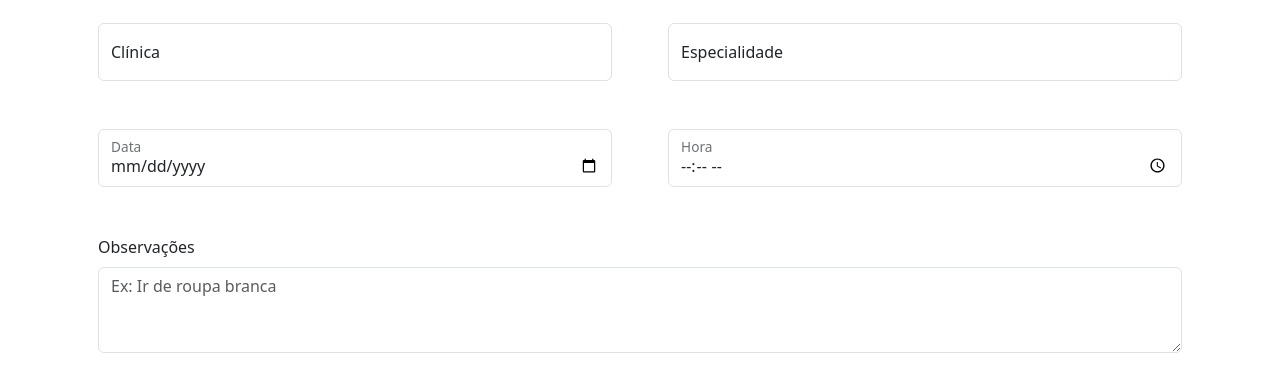
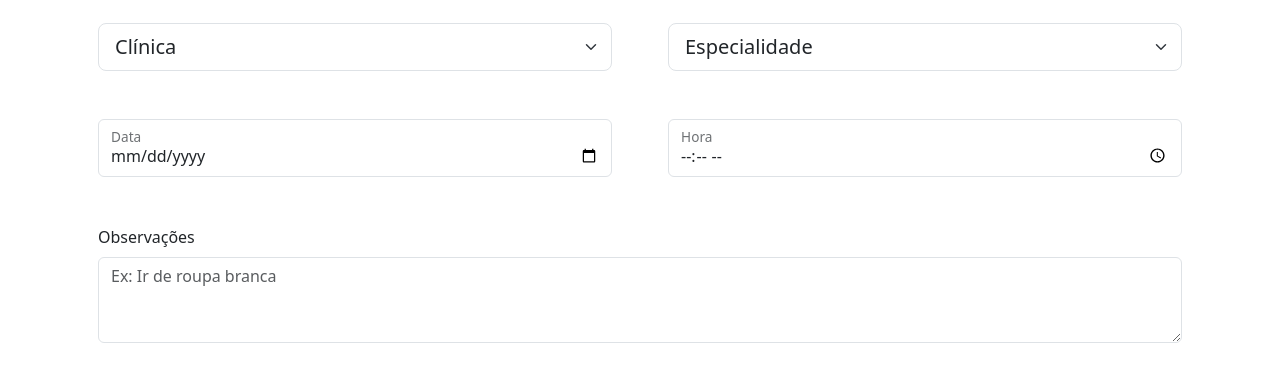
Before and after one commit to Ph-Alves/programacao-web-1s-2025, a website: page atividade5/views/index.html in a window 1280 px wide. Shown: the part 633-1002 px from the top of the page. Drawn offline with nearby package versions, Linux system fonts and the light colour scheme.

Commit message:
Preparando index.js

```diff
--- a/atividade5/package.json
+++ b/atividade5/package.json
@@ -7,5 +7,9 @@
   },
   "author": "",
   "license": "ISC",
-  "description": ""
+  "description": "",
+  "dependencies": {
+    "express": "^4.18.2",
+    "mustache-express": "^1.3.2"
+  }
 }
--- a/atividade5/views/index.html
+++ b/atividade5/views/index.html
@@ -86,18 +86,28 @@
         <div class="row mb-10">
             <div class="col">
                 <div class="p-3">
-                    <div class="form-floating mb-3">
-                        <input type="select" id="floatingNome" class="form-control" placeholder="Ex: Clínica olhos azuis">
-                        <label class="form-label" for="floatingNome">Clínica</label>
-                    </div>
+                    <select class="form-select form-select-lg mb-3" aria-label="Default select example">
+                        <option selected>Clínica</option>
+                        <option value="1">Vittá</option>
+                        <option value="2">Clínica da cidade</option>
+                        <option value="3">Santa Maria</option>
+                    </select>
                 </div>
             </div>
             <div class="col">
                 <div class="p-3">
-                    <div class="form-floating mb-3">
-                        <input type="text" id="floatingSobrenome" class="form-control" placeholder="Ex: Odontologia">
-                        <label class="form-label" for="floatingSobrenome">Especialidade</label>
-                    </div>
+                    <select class="form-select form-select-lg mb-3" aria-label="Default select example" aria-placeholder="Especialidade">
+                        <option selected>Especialidade</option>
+                        <option value="1">Alergologia</option>
+                        <option value="2">Cirurgia geral</option>
+                        <option value="3">Clínica médica</option>
+                        <option value="4">Dermatologia</option>
+                        <option value="5">Endocrinologia</option>
+                        <option value="6">Ginecologia</option>
+                        <option value="7">Neurologia</option>
+                        <option value="8">Nutrição</option>
+                        <option value="9">Pediatria</option>
+                    </select>
                 </div>
             </div>
         </div>
```
Also changed, not shown: atividade5/index.js (+16 -0 lines), 1 other file.
